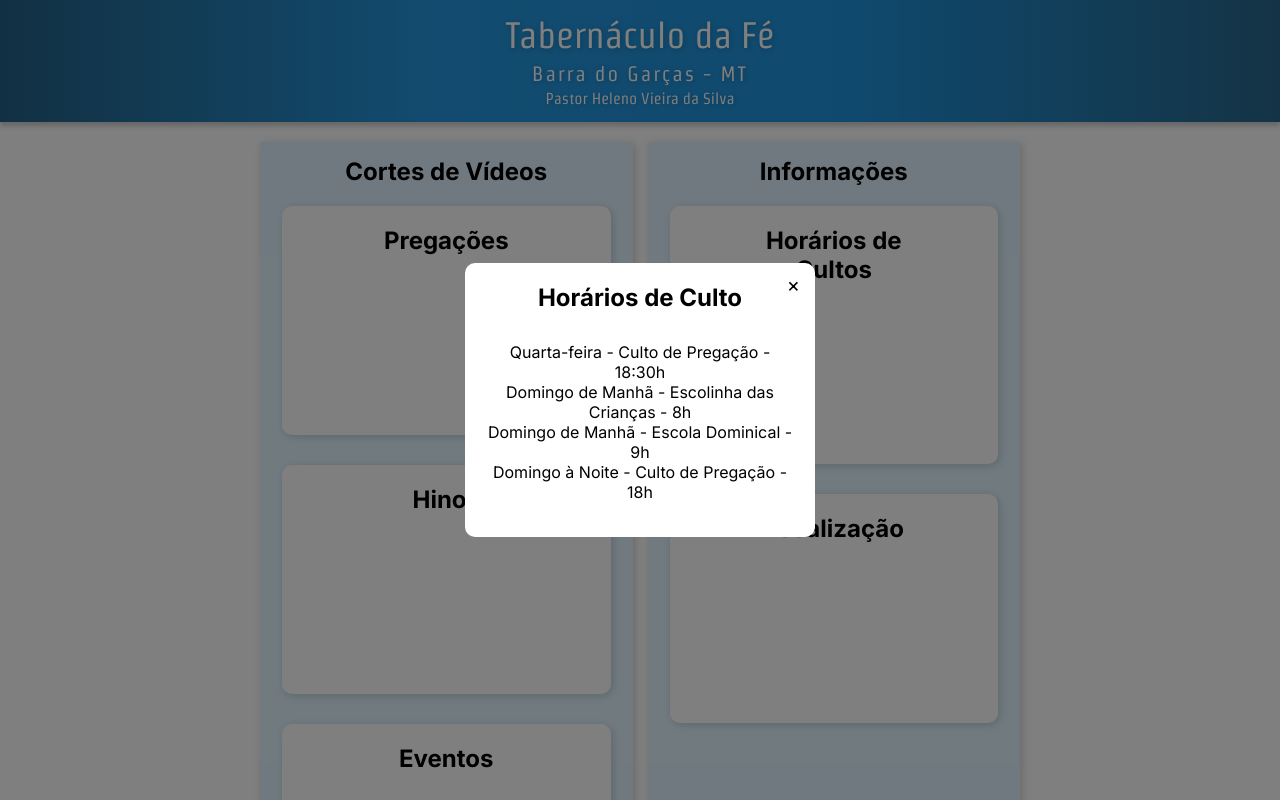
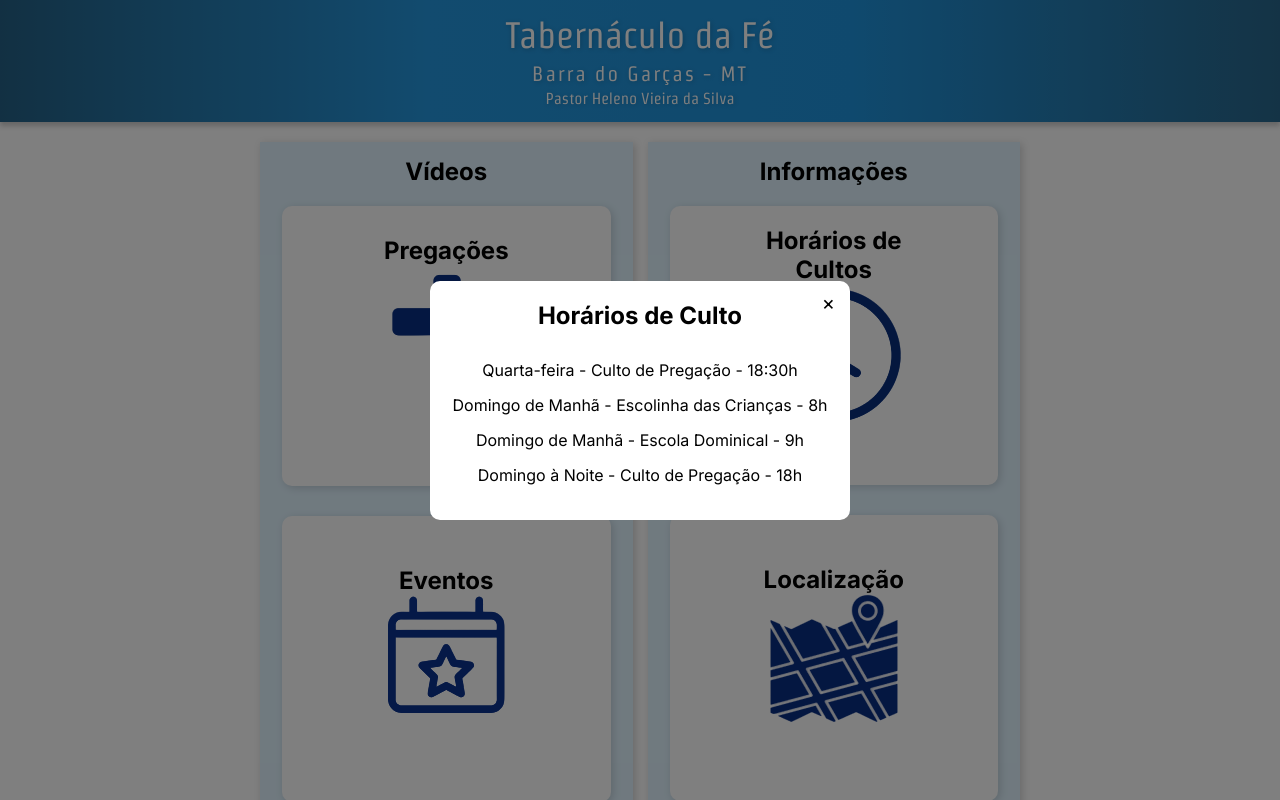
Before and after one commit to lucas-c4rbone/desenvolvimento-web-igreja, a plain HTML site: page index.html in a window 1280 px wide. Both pictures are taken after a click on the element "Horários de Cultos". Shown: the top 800 px of the page. Drawn offline with Linux system fonts and the light colour scheme.

Commit message:
atualização de quase finalização
Adicionado : imagens ao site, favicon.
Melhora no design do modal

```diff
--- a/index.html
+++ b/index.html
@@ -78,21 +78,18 @@
 
     <main>
         <article class="categoria">
-            <h1>Cortes de Vídeos</h1>
+            <h1>Vídeos</h1>
             <section class="topicos">
                 <a href="#">
                     <div id="pregacoes">
                         <h2>Pregações</h2>
-                    </div>
-                </a>
-                <a href="#">
-                    <div id="hinos">
-                        <h2>Hinos</h2>
+                        <img src="image/Captura de tela 2025-03-22 005039-Photoroom.png" alt="Cruz">
                     </div>
                 </a>
                 <a href="#">
                     <div  id="eventos">
                         <h2>Eventos</h2>
+                        <img src="image/Captura de tela 2025-03-22 004937-Photoroom.png" alt="Calendário">
                     </div>
                 </a>
             </section>
@@ -103,11 +100,13 @@
                 <a href="javascript:void(0);">
                     <div id="horariosdecultos">
                         <h2>Horários de Cultos</h2>
+                        <img src="image/Captura de tela 2025-03-22 005116-Photoroom.png" alt="Relógio">
                     </div>
                 </a>
                 <a href="https://www.google.com/maps/place/Igreja+Evang%C3%A9lica+Tabern%C3%A1culo+do+Senhor/@-15.8834602,-52.2682547,20.5z/data=!4m6!3m5!1s0x93656f36e7aa7f77:0x8ccb6998621286d4!8m2!3d-15.8836277!4d-52.2677978!16s%2Fg%2F1tmpx1lc?entry=tts&g_ep=EgoyMDI1MDMxOS4yIPu8ASoASAFQAw%3D%3D" target="_blank">
                     <div id="localizacao">
                         <h2>Localização</h2>
+                        <img src="image/Captura de tela 2025-03-22 005216-Photoroom.png" alt="Mapa">
                     </div>
                 </a>
             </section>
@@ -124,10 +123,18 @@
         <div class="modal-content">
             <span class="close">&times;</span>
             <h2>Horários de Culto</h2>
-            <p>Quarta-feira - Culto de Pregação - 18:30h</p>
-            <p>Domingo de Manhã - Escolinha das Crianças - 8h</p>
-            <p>Domingo de Manhã - Escola Dominical - 9h</p>
-            <p id="espacamento">Domingo à Noite - Culto de Pregação - 18h</p>
+            <p class="espacamento">
+                Quarta-feira - Culto de Pregação - 18:30h
+            </p>
+            <p class="espacamento">
+                Domingo de Manhã - Escolinha das Crianças - 8h
+            </p>
+            <p class="espacamento">
+                Domingo de Manhã - Escola Dominical - 9h
+            </p>
+            <p class="espacamento">
+                Domingo à Noite - Culto de Pregação - 18h
+            </p>
         </div>
     </div>
 
@@ -135,7 +142,9 @@
         <div class="modal-content">
             <span class="close">&times;</span> <!-- Botão de fechar dentro do modal -->
             <h2>Contato</h2>
-            <p id="telefone">Telefone: (66) 9281-4840</p>
+            <a href="https://api.whatsapp.com/send?phone=556692814840" target="_blank">
+                <p id="telefone">WhatsApp: (66) 9281-4840</p>
+            </a>
             <p id="email">E-mail: tabernaculodosenhorg@gmail.com</p>
         </div>
     </div>
--- a/style.css
+++ b/style.css
@@ -105,7 +105,7 @@ main {
     border-radius: 10px;
     box-shadow: 2px 2px 8px rgba(0, 0, 0, 0.151);
     margin: 10px;
-    padding: 20px 70px 180px 70px;
+    padding: 30px 70px 40px 70px;
     transition-duration: 250ms;
 }
 .topicos > a > div#pregacoes:hover {
@@ -120,7 +120,7 @@ main {
     border-radius: 10px;
     box-shadow: 2px 2px 8px rgba(0, 0, 0, 0.151);
     margin: 10px;
-    padding: 20px 70px 180px 70px;
+    padding: 40px 70px 70px 70px;
     transition-duration: 250ms;
 }
 
@@ -129,13 +129,12 @@ main {
     transform: scale(0.95);
     transition-duration: 250ms;
 }
-
 .topicos > a >div#eventos {
     background-color: white;
     border-radius: 10px;
     box-shadow: 2px 2px 8px rgba(0, 0, 0, 0.151);
+    padding: 50px 70px 80px 70px;
     margin: 10px;
-    padding: 20px 70px 180px 70px;
     transition-duration: 250ms;
 }
 
@@ -150,7 +149,7 @@ main {
     border-radius: 10px;
     box-shadow: 2px 2px 8px rgba(0, 0, 0, 0.151);
     margin: 10px;
-    padding: 20px 70px 180px 70px;
+    padding: 20px 70px 53px 70px;
     transition-duration: 250ms;
 }
 .topicos > a > div#horariosdecultos:hover {
@@ -164,7 +163,7 @@ main {
     border-radius: 10px;
     box-shadow: 2px 2px 8px rgba(0, 0, 0, 0.151);
     margin: 10px;
-    padding: 20px 70px 180px 70px;
+    padding: 50px 70px 72px 70px;
     transition-duration: 250ms;
 }
 
@@ -237,7 +236,7 @@ footer a:hover {
     margin-bottom: 30px;
 }
 
-.modal-content p#espacamento {
+.modal-content .espacamento {
     margin-bottom: 15px;
 }
 
@@ -271,7 +270,7 @@ footer a:hover {
     background-color: white;
     padding: 20px;
     border-radius: 10px;
-    width: 350px;
+    width: 420px;
     text-align: center;
     position: relative; /* Permite posicionar o botão X dentro */
 }
@@ -288,14 +287,23 @@ footer a:hover {
     color: red;
 }
 
-.modal-content > p#telefone {
-    background-color: green;
+.modal-content > a {
+    text-decoration: none;
+}
+
+.modal-content > a > p#telefone {
+    background-image: linear-gradient(to bottom, rgb(0, 82, 0), rgb(52, 161, 52));
     color: rgb(155, 231, 155);
     margin: auto;
     width: 310px;
     padding: 10px;
-    margin-bottom: 5px;
+    margin-bottom: 20px;
     border-radius: 10px;
+    box-shadow: 2px 2px 5px rgba(0, 0, 0, 0.267);
+}
+
+.modal-content > a > p#telefone:hover {
+    background-image: linear-gradient(to bottom, rgb(52, 161, 52), rgb(0, 82, 0));
 }
 
 .modal-content > p#email {
@@ -305,4 +313,5 @@ footer a:hover {
     padding: 10px;
     margin-bottom: 5px;
     border-radius: 10px;
+    box-shadow: 2px 2px 5px rgba(0, 0, 0, 0.137);
 }
```
Also changed, not shown: favicon.ico (added), image/Captura de tela 2025-03-22 004937-Photoroom.png (added), image/Captura de tela 2025-03-22 005007-Photoroom.png (added), image/Captura de tela 2025-03-22 005039-Photoroom.png (added), image/Captura de tela 2025-03-22 005116-Photoroom.png (added), image/Captura de tela 2025-03-22 005216-Photoroom.png (added).
